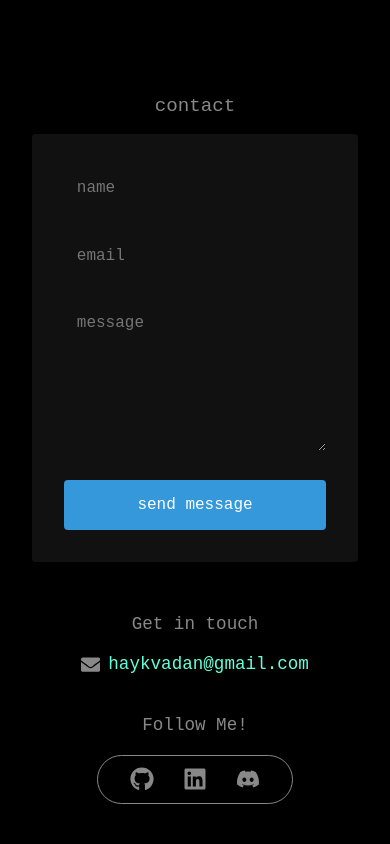
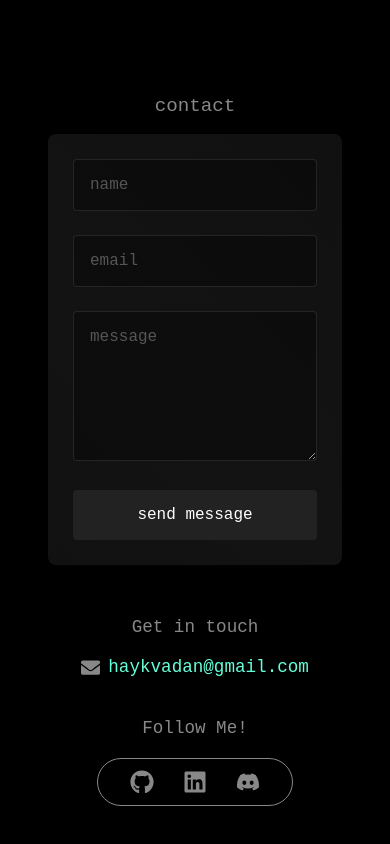
Before and after one commit to Vadann/Portfolio, a React (Create React App) app: page / in a window 390 px wide. Shown: the part 2518-3362 px from the top of the page. Built offline with nearby package versions, Linux system fonts and the light colour scheme; no server answers; the HTML template or start-up script is replaced by a standard one.

Commit message:
changed design of form

```diff
--- a/src/components/Contact.css
+++ b/src/components/Contact.css
@@ -117,22 +117,48 @@
   .contact-form {
     max-width: 600px;
     margin: 0 auto 3rem;
-    background: var(--card-bg);
+    background: rgba(17, 17, 17, 0.3);
     padding: 2rem;
-    border-radius: 4px;
-    border: 1px solid var(--border);
+    border-radius: 8px;
+    border: 1px solid rgba(255, 255, 255, 0.05);
+    position: relative;
+    backdrop-filter: blur(10px);
+    box-shadow: 0 0 20px rgba(0, 0, 0, 0.4);
+    overflow: hidden;
+  }
+
+  /* Glowing border effect with dark theme colors */
+  .contact-form::before {
+    content: '';
+    position: absolute;
+    top: -2px;
+    left: -2px;
+    right: -2px;
+    bottom: -2px;
+    background: linear-gradient(45deg,
+      #222222,
+      #333333,
+      #222222,
+      #333333
+    );
+    background-size: 400% 400%;
+    z-index: -1;
+    border-radius: 10px;
+    animation: glowingBorder 3s ease-in-out infinite;
+    opacity: 0.3;
   }
 
   .form-group {
     margin-bottom: 1.5rem;
+    position: relative;
   }
 
   .form-group input,
   .form-group textarea {
     width: 100%;
-    padding: 0.8rem;
-    background: var(--bg);
-    border: 1px solid var(--border);
+    padding: 1rem;
+    background: rgba(0, 0, 0, 0.3);
+    border: 1px solid rgba(255, 255, 255, 0.1);
     border-radius: 4px;
     color: var(--text-primary);
     font-size: 1rem;
@@ -140,21 +166,37 @@
     transition: all 0.3s ease;
   }
 
+  .form-group input:focus,
+  .form-group textarea:focus {
+    outline: none;
+    border-color: #444444;
+    box-shadow: 0 0 15px rgba(0, 0, 0, 0.3);
+    background: rgba(0, 0, 0, 0.4);
+  }
+
   .form-group textarea {
     min-height: 150px;
     resize: vertical;
   }
 
-  .form-group input:focus,
-  .form-group textarea:focus {
-    outline: none;
-    border-color: var(--accent);
+  /* Update placeholder color to match theme */
+  .form-group input::placeholder,
+  .form-group textarea::placeholder {
+    color: rgba(255, 255, 255, 0.3);
+    transition: all 0.3s ease;
   }
 
+  .form-group input:focus::placeholder,
+  .form-group textarea:focus::placeholder {
+    opacity: 0;
+    transform: translateY(-10px);
+  }
+
+  /* Update submit button to match theme */
   .submit-btn {
     width: 100%;
     padding: 1rem;
-    background: var(--accent);
+    background: #222222;
     color: white;
     border: none;
     border-radius: 4px;
@@ -162,9 +204,93 @@
     cursor: pointer;
     transition: all 0.3s ease;
     font-family: 'JetBrains Mono', monospace;
+    position: relative;
+    overflow: hidden;
+  }
+
+  .submit-btn::before {
+    content: '';
+    position: absolute;
+    top: 0;
+    left: -100%;
+    width: 100%;
+    height: 100%;
+    background: linear-gradient(
+      90deg,
+      transparent,
+      rgba(255, 255, 255, 0.1),
+      transparent
+    );
+    transition: 0.5s;
+  }
+
+  .submit-btn:hover::before {
+    left: 100%;
   }
 
   .submit-btn:hover {
+    background: #333333;
     transform: translateY(-2px);
-    box-shadow: 0 5px 15px rgba(var(--accent-rgb), 0.4);
+    box-shadow: 0 5px 15px rgba(0, 0, 0, 0.3);
   }
+
+  .submit-btn:disabled {
+    background: #666;
+    cursor: not-allowed;
+    transform: none;
+    box-shadow: none;
+  }
+
+  /* Update success/error messages to match theme */
+  .success-message {
+    margin-top: 1rem;
+    padding: 0.8rem;
+    border-radius: 4px;
+    text-align: center;
+    animation: fadeIn 0.3s ease;
+    background: rgba(34, 34, 34, 0.3);
+    border: 1px solid rgba(255, 255, 255, 0.1);
+    color: #ffffff;
+  }
+
+  .error-message {
+    margin-top: 1rem;
+    padding: 0.8rem;
+    border-radius: 4px;
+    text-align: center;
+    animation: fadeIn 0.3s ease;
+    background: rgba(231, 76, 60, 0.1);
+    border: 1px solid rgba(231, 76, 60, 0.2);
+    color: #e74c3c;
+  }
+
+  @keyframes glowingBorder {
+    0% {
+      background-position: 0% 50%;
+    }
+    50% {
+      background-position: 100% 50%;
+    }
+    100% {
+      background-position: 0% 50%;
+    }
+  }
+
+  @keyframes fadeIn {
+    from {
+      opacity: 0;
+      transform: translateY(-10px);
+    }
+    to {
+      opacity: 1;
+      transform: translateY(0);
+    }
+  }
+
+  /* Responsive adjustments */
+  @media (max-width: 768px) {
+    .contact-form {
+      margin: 0 1rem 3rem;
+      padding: 1.5rem;
+    }
+  }
```
